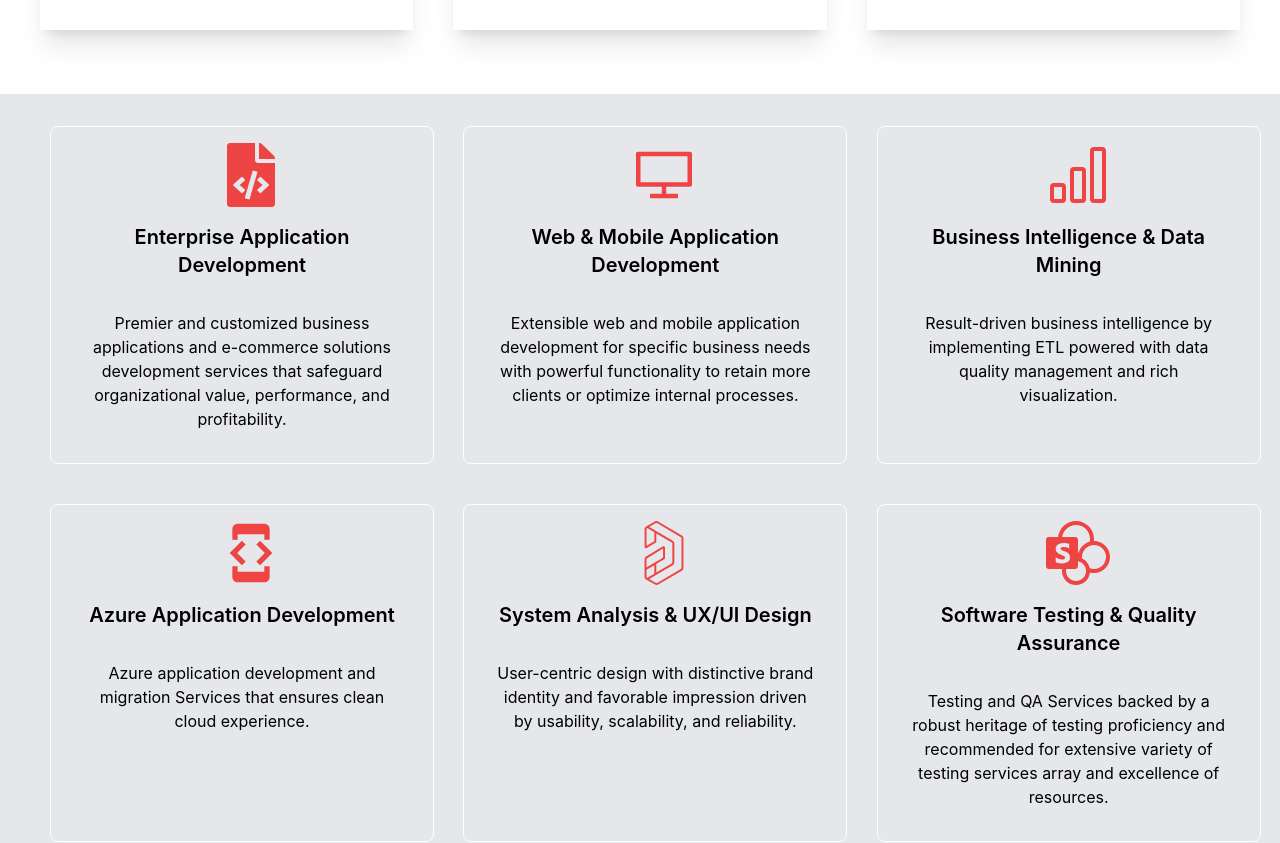
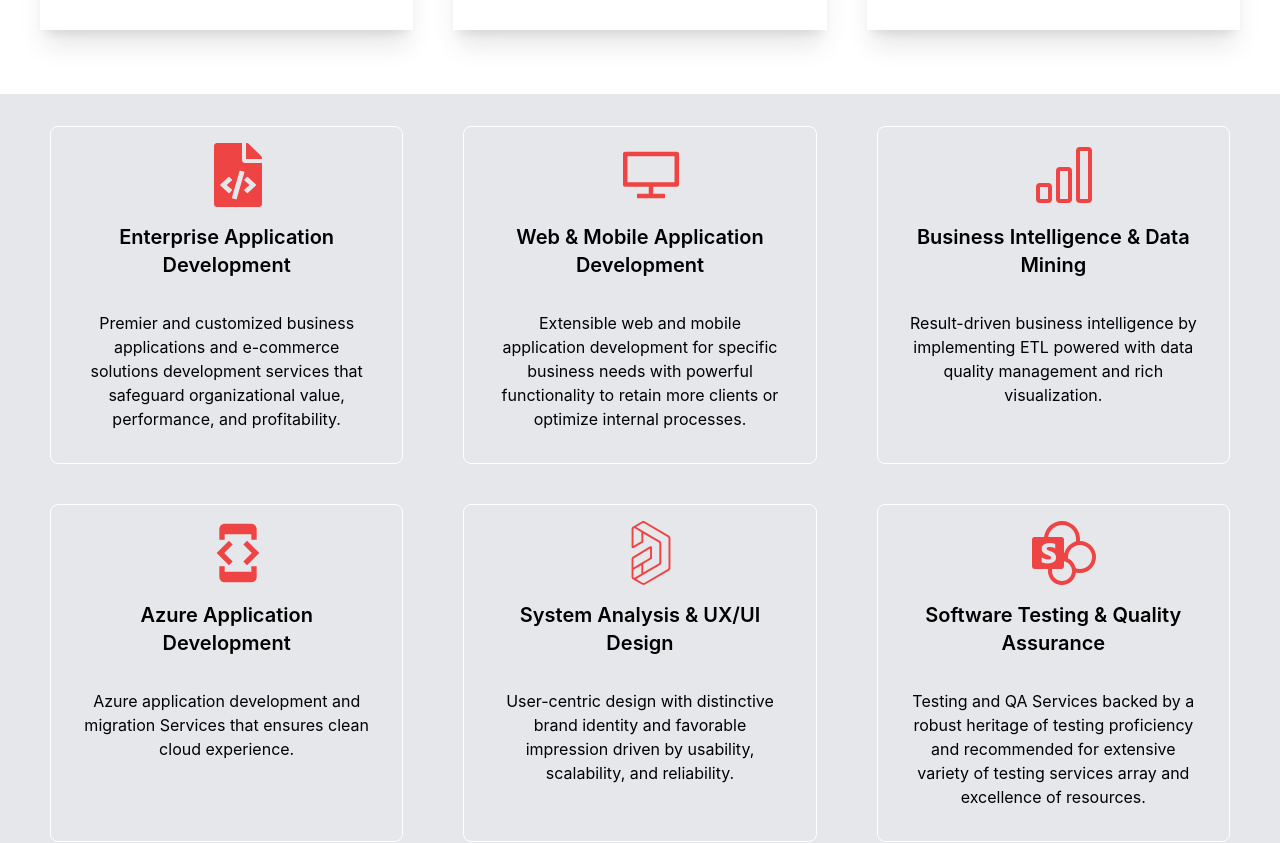
Before and after one commit to MuhammadBorhan/SoftIT, a React (Create React App) app: page / in a window 1280 px wide. Shown: the part 1424-2267 px from the top of the page. Built offline with nearby package versions, Linux system fonts and the light colour scheme.

Commit message:
contact form updated

```diff
--- a/src/components/Contact/Contact.jsx
+++ b/src/components/Contact/Contact.jsx
@@ -29,7 +29,7 @@
         </div>
         <div className="flex flex-col justify-center lg:gap-x-8 lg:flex-row bg-gray-600 opacity-80 p-8">
           <form className="space-y-4 w-full max-w-[780px]">
-            <div className="flex gap-8">
+            <div className="flex flex-col lg:flex-row gap-4 lg:gap-8 ">
               <input
                 className="bg-gray-500 text-white h-[60px] outline-none pl-2 w-full text-[15px] rounded-sm focus: outline focus:outline-1 focus:outline-accent"
                 type="text"
--- a/src/components/Services/Service.jsx
+++ b/src/components/Services/Service.jsx
@@ -10,7 +10,7 @@
     //   </div>
     // </div>
 
-    <div className="card w-96 ">
+    <div className="card max-w-xl ">
       <span className="">{icon}</span>
       <div className="card-body items-center text-center text-black">
         <h2 className="card-title mb-6">{title}</h2>
--- a/src/pages/Contact.js
+++ b/src/pages/Contact.js
@@ -36,7 +36,7 @@
           </div>
           <div className="flex flex-col justify-center lg:gap-x-8 lg:flex-row bg-gray-600 opacity-80 p-8">
             <form className="space-y-4 w-full max-w-[780px]">
-              <div className="flex gap-8">
+              <div className="flex flex-col lg:flex-row gap-8">
                 <input
                   className="bg-gray-500 text-white h-[60px] outline-none pl-2 w-full text-[15px] rounded-sm focus: outline focus:outline-1 focus:outline-accent"
                   type="text"
```
